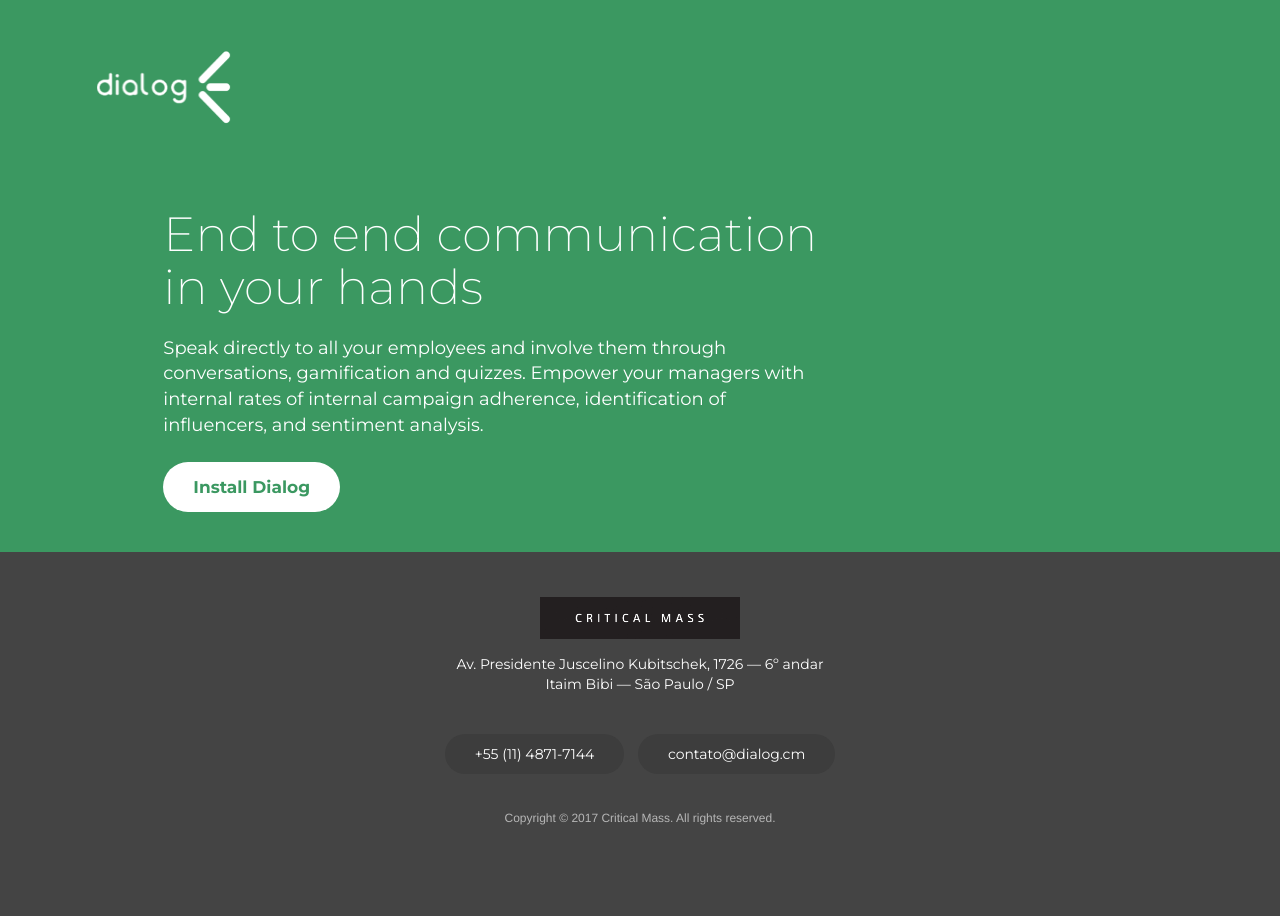
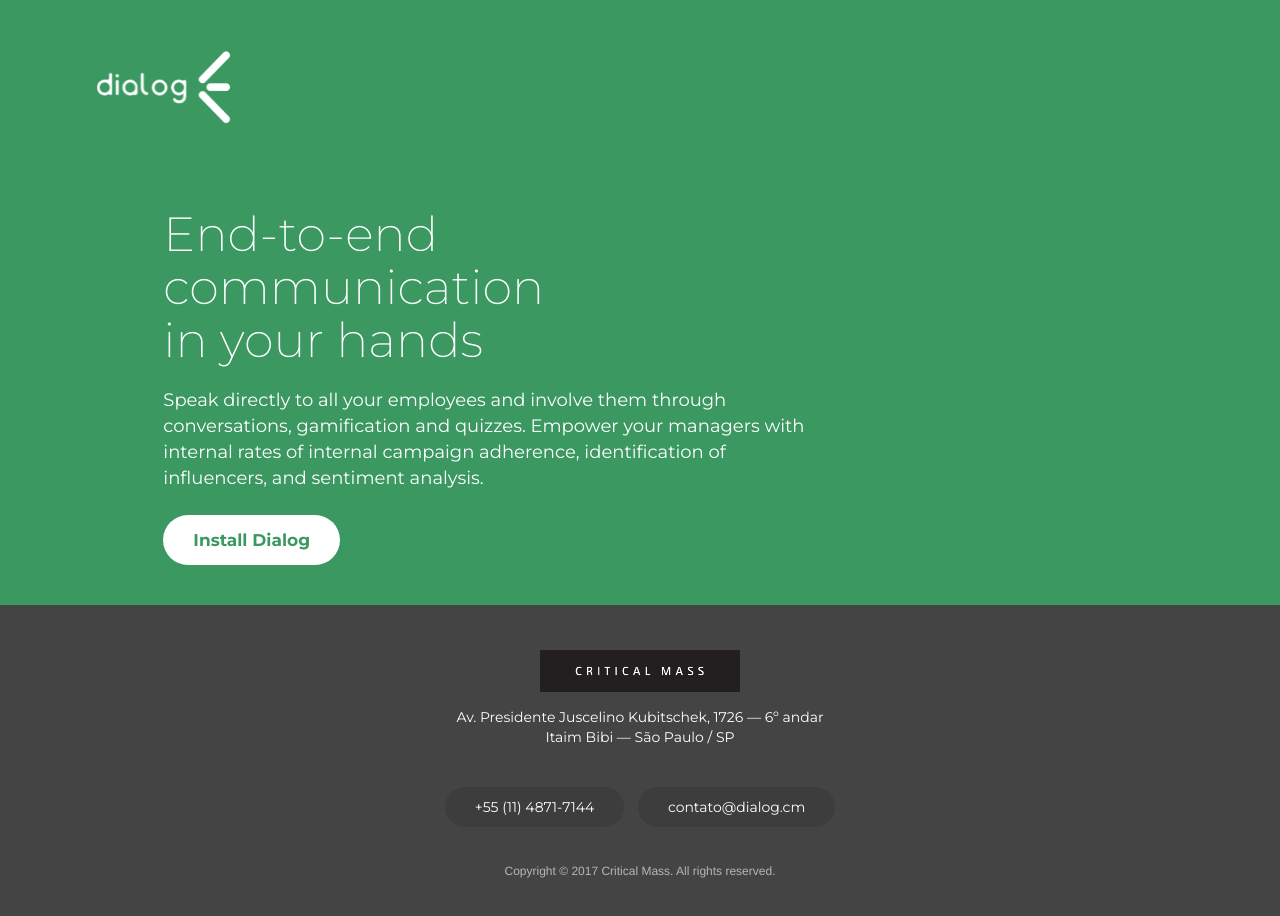
Before and after one commit to criticalmassbr/criticalmassbr.github.io, a plain HTML site: page index.html in a window 1280 px wide. Before the commit the page ends 878 px from the top, so only its background shows below. Drawn offline with nearby package versions, Linux system fonts and the light colour scheme.

Commit message:
Fix typo :pencil2:

```diff
--- a/index.html
+++ b/index.html
@@ -224,7 +224,7 @@
       <div class="row">
         <div class="col-md-7 col-md-offset-1 col-sm-11 col-xs-12">
           <h2 class="header-description-heading">
-            End to end communication
+            End-to-end communication
             <br>in your hands
           </h2>
           <p class="header-description-paragraph">
```
